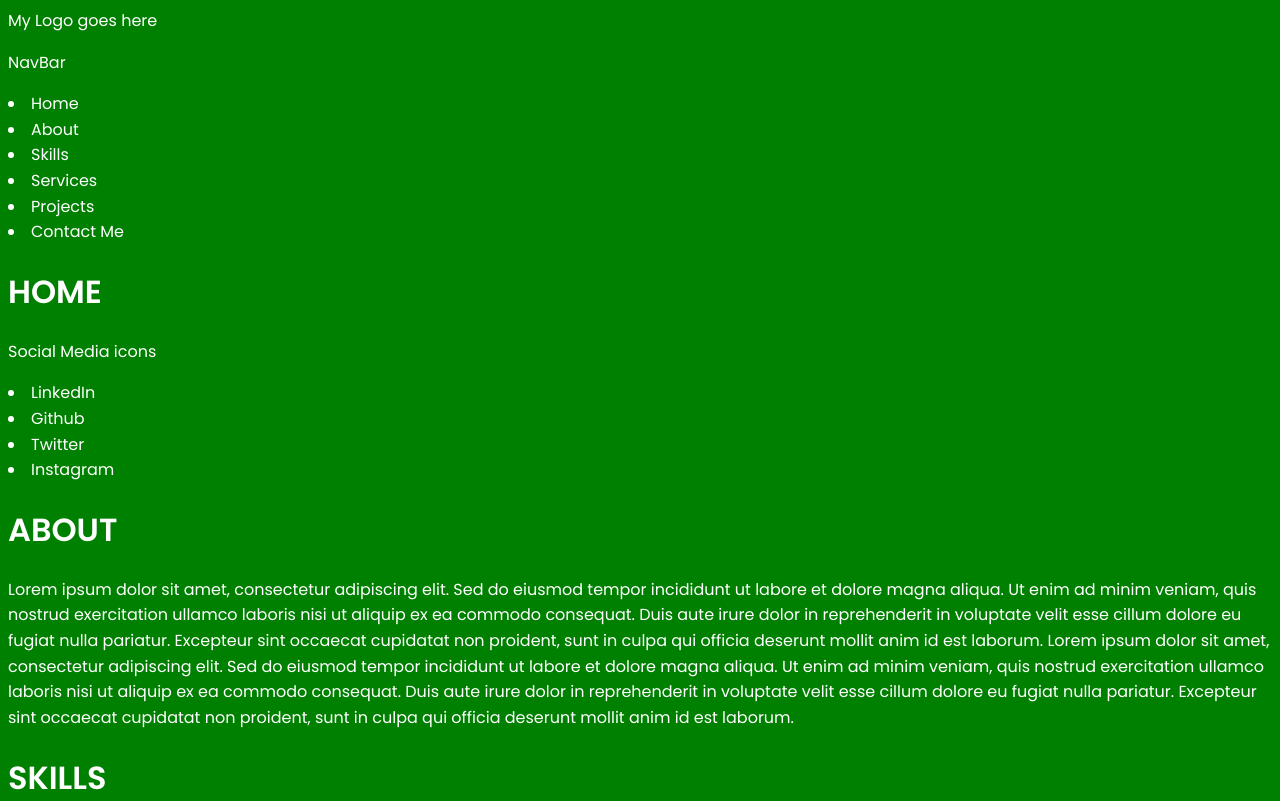
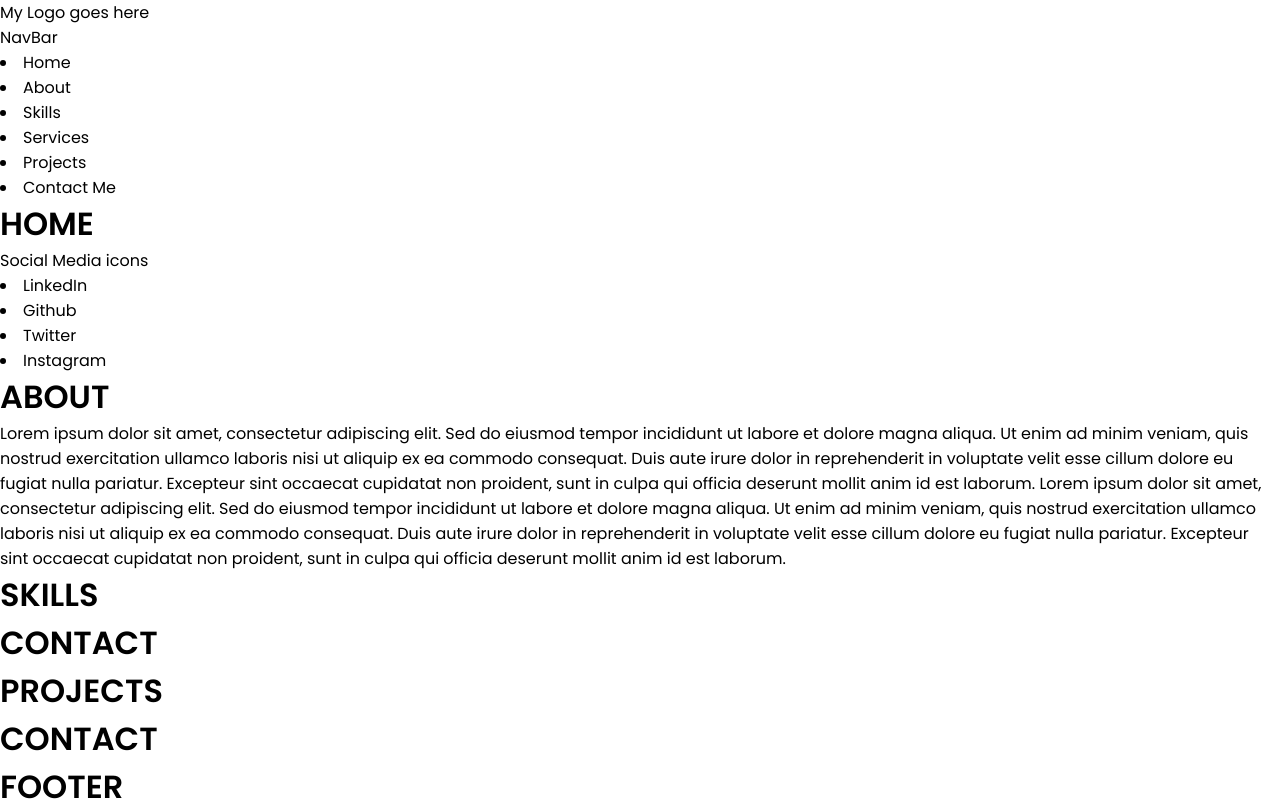
Before and after one commit to kin018/kin018dev, a React (Create React App) app in the folder portfolio/: page / in a window 1280 px wide. Shown: the top 801 px of the page. Built offline with nearby package versions, Linux system fonts and the light colour scheme.

Commit message:
Enhanced the styling in index.css and updated dependencies for improved performance and functionality.

```diff
--- a/portfolio/src/index.css
+++ b/portfolio/src/index.css
@@ -1,18 +1,42 @@
 /* Importing 'Poppins' font with specified weights */
 @import url('https://fonts.googleapis.com/css2?family=Poppins:wght@400;500;600&display=swap');
 
-/* Applying universal box-sizing for consistency */
+/* Global Reset */
 * {
   box-sizing: border-box;
+  margin: 0;
+  padding: 0;
+  font-family: 'Poppins', sans-serif;
 }
 
-body {
-  font-family: 'Poppins', sans-serif;
-  background-color: green;
-  color: #fff;
-  line-height: 1.6;
-  background: '#222A35';
+/* Smooth scrolling for HTML element */
+html {
+  scroll-behavior: smooth;
 }
 
-.footer {
+/* Body Styles */
+body {
+  margin: 0 !important;
+  padding: 0;
+  font-family: 'Poppins', sans-serif;
 }
+
+/* Scrollbar Styles */
+::-webkit-scrollbar {
+  width: 4px;
+  height: 80px;
+}
+
+::-webkit-scrollbar-track {
+  background: #222a35;
+}
+
+::-webkit-scrollbar-thumb {
+  background: #575c66;
+  border-radius: 6px;
+}
+
+/* Hover effect on scrollbar thumb */
+::-webkit-scrollbar-thumb:hover {
+  background: #626970;
+}
```
Also changed, not shown: portfolio/package.json (+17 -4 lines).
